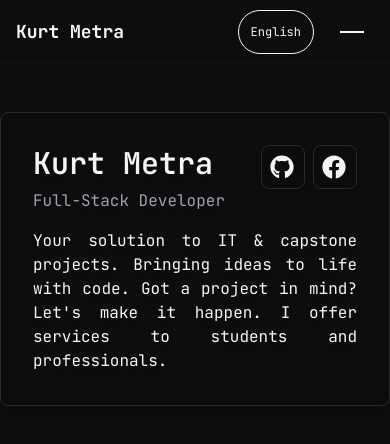
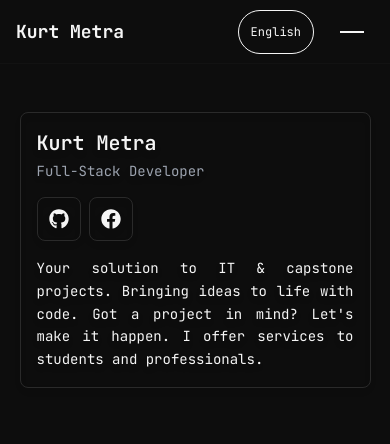
Before and after one commit to k-metra/NewPortfolio, a React (Create React App) app: page / in a window 390 px wide. Shown: the top 444 px of the page. Built offline with nearby package versions, Linux system fonts and the light colour scheme.

Commit message:
feat: refactor HeroCard component for improved layout and responsiveness

```diff
--- a/src/components/heroCard.tsx
+++ b/src/components/heroCard.tsx
@@ -12,27 +12,36 @@ export default function HeroCard() {
         initial={{ opacity: 0, y: 20 }}
         animate={{ opacity: 1, y: 0 }}
         transition={{ duration: 0.5 }}
-        className="border-border mt-8 rounded-lg text-text-primary font-jetbrains border p-8 drop-shadow-md max-w-[50rem]"
+        className="border-border mt-8 rounded-lg text-text-primary font-jetbrains border p-4 sm:p-6 md:p-8 drop-shadow-md w-full max-w-[90vw] sm:max-w-[28rem] md:max-w-[35rem] lg:max-w-[45rem] xl:max-w-[50rem] mx-4"
         >
-            <div className="flex flex-row w-full justify-between md:gap-60 mx-auto">
-                <h2 className="text-left text-3xl font-semibold">
-                Kurt Metra
-                </h2>
+            <div className="flex flex-col sm:flex-row w-full justify-between items-start sm:items-center gap-4 sm:gap-8 md:gap-12 lg:gap-16">
+                <div className="flex-1 min-w-0">
+                    <h2 className="text-left text-xl sm:text-2xl md:text-3xl font-semibold break-words">
+                        Kurt Metra
+                    </h2>
+                    <div className="flex justify-start items-center text-text-muted mt-1 sm:mt-0">
+                        <p className="text-left font-normal text-sm sm:text-base">Full-Stack Developer</p>
+                    </div>
+                </div>
 
-                <div className="flex flex-row gap-2 items-center">
-                    <button onClick={() => window.open("https://github.com/k-metra/", "_blank")} className="p-2 border border-border rounded-lg hover:bg-white hover:text-background transition-colors duration-300 ease-in-out cursor-pointer">
-                        <FaGithub size={24} />
+                <div className="flex flex-row gap-2 items-center flex-shrink-0">
+                    <button
+                        onClick={() => window.open("https://github.com/k-metra/", "_blank")}
+                        className="p-2 border border-border rounded-lg hover:bg-white hover:text-background flex justify-center items-center transition-colors duration-300 ease-in-out cursor-pointer"
+                    >
+                        <FaGithub size={20} />
                     </button>
-                    <button onClick={() => window.open("https://www.facebook.com/m.trakurt", "_blank")} className="p-2 border border-border rounded-lg hover:bg-white hover:text-background transition-colors duration-300 ease-in-out cursor-pointer">
-                        <FaFacebook size={24} />
+                    <button
+                        onClick={() => window.open("https://www.facebook.com/m.trakurt", "_blank")}
+                        className="p-2 border border-border rounded-lg hover:bg-white flex justify-center items-center hover:text-background transition-colors duration-300 ease-in-out cursor-pointer"
+                    >
+                        <FaFacebook size={20} />
                     </button>
                 </div>
             </div>
-            <div className="flex justify-start items-center text-text-muted mt-0">
-                <p className="text-left font-normal">Full-Stack Developer</p>
-            </div>
-            <div className="mb-0 mt-4">
-                <p className="text-justify">
+
+            <div className="mt-4">
+                <p className="text-justify text-sm sm:text-base leading-relaxed">
                 {t('hero.body')}
                 </p>
             </div>
```
